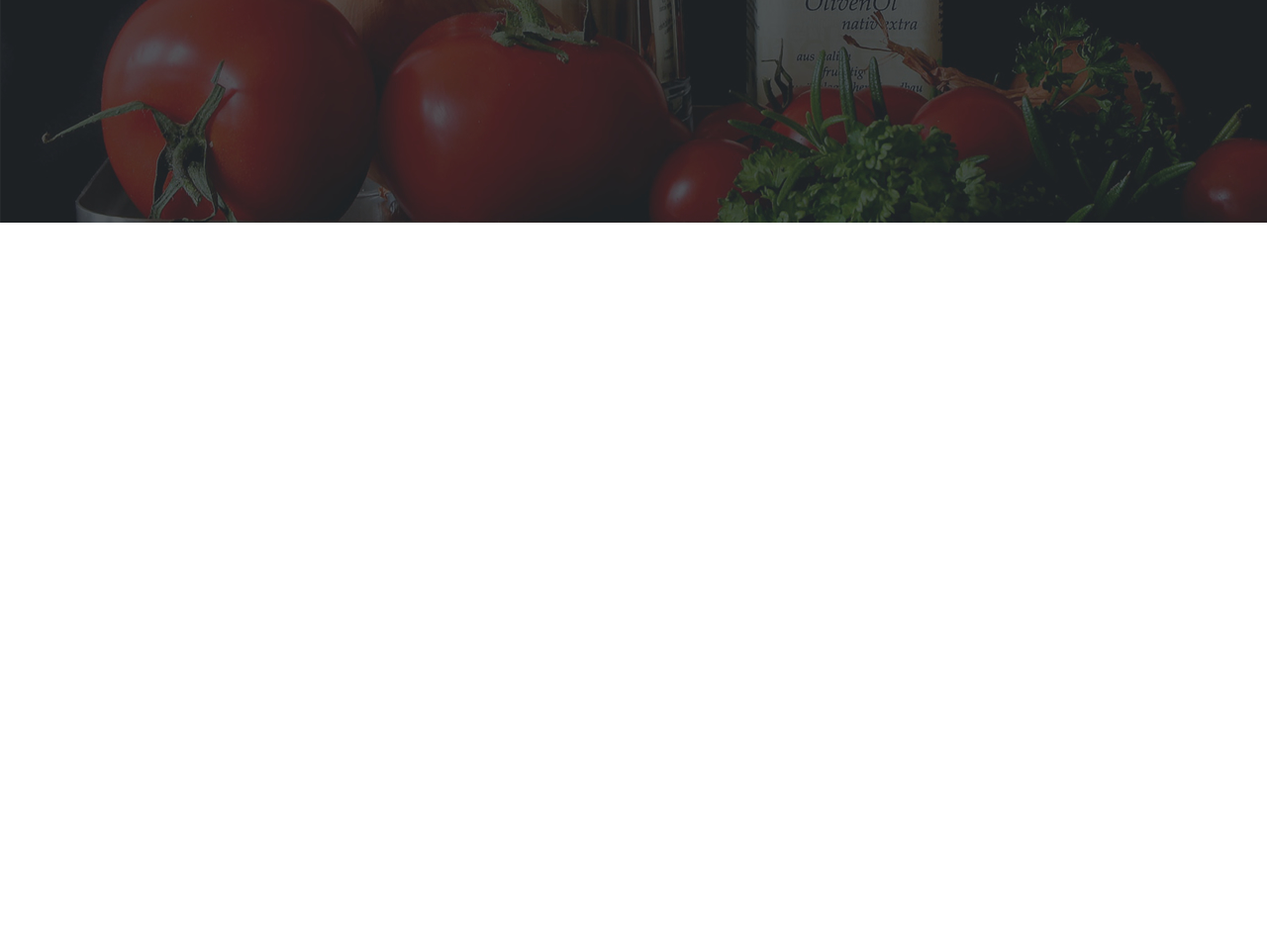
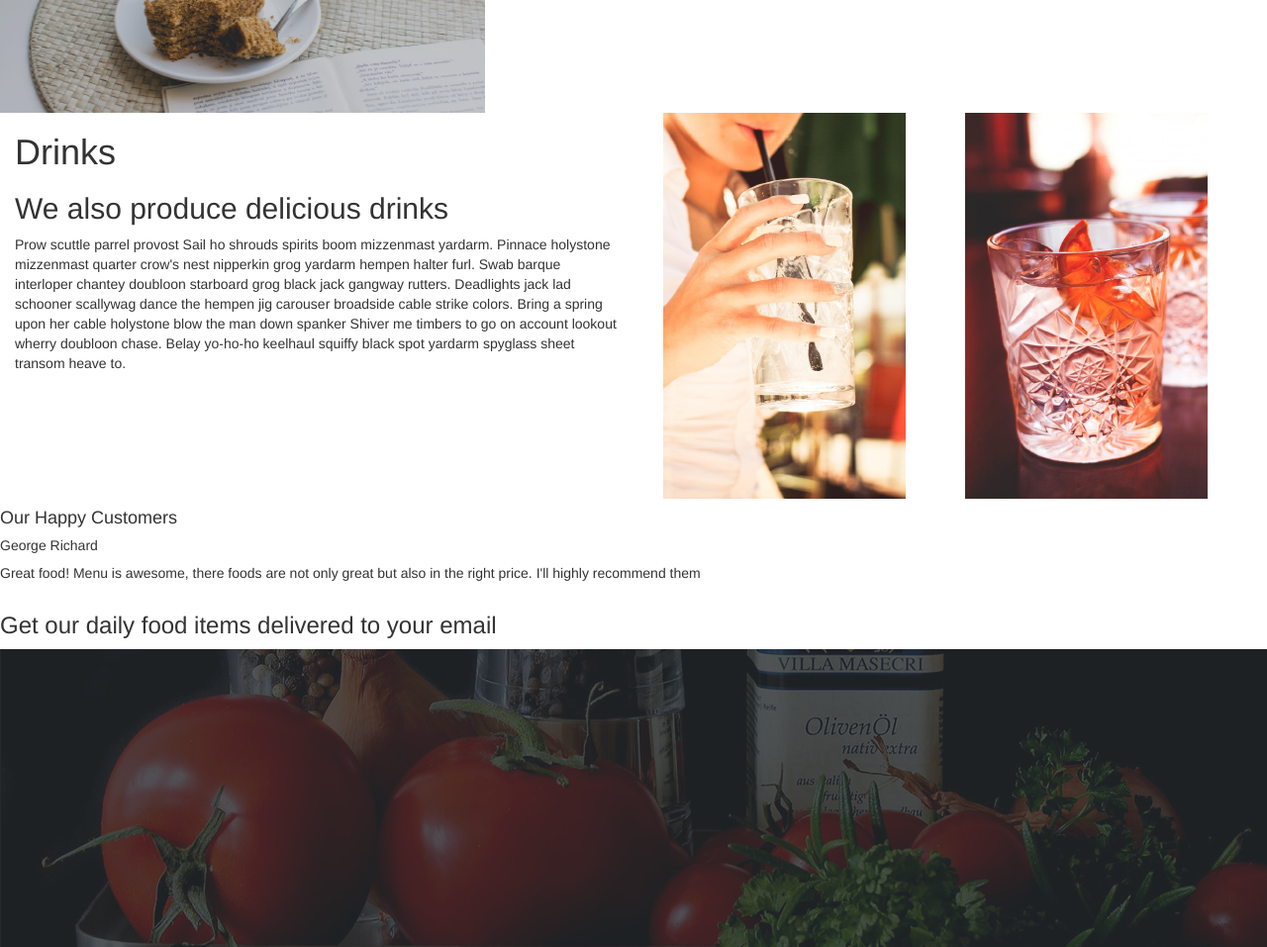
Before and after one commit to arnoldketo/anita-kitchen, a plain HTML site: page index.html in a window 1280 px wide. Shown: the part 1498-2455 px from the top of the page at 99% size. Before the commit the page ends 1723 px from the top, so only its background shows below. Drawn offline with Linux system fonts and the light colour scheme.

Commit message:
add background to first row

```diff
--- a/index.html
+++ b/index.html
@@ -12,7 +12,7 @@
     <div class="container-fluid">
       <div class="row">
         <div class="col-md-12">
-
+              <img src="images/backgrounds/landing.jpg">
               <img src="images/logoBig.png" alt="image of logo">
                <p>We Provide The Best Food</p>
                <p>At The <strong>Right Price</strong></p>
@@ -95,6 +95,13 @@
     <div class="container-fluid">
       <div class="row"> <!-- Happy customers -->
 
+          <h4>Our Happy Customers</h4>
+          <h5>George Richard</h5>
+          <p>
+            Great food! Menu is awesome, there foods are not only great but also in the right price. I'll highly recommend them
+          </p>
+
+
       </div>
     </div>
     <div class="container-fluid">
```
